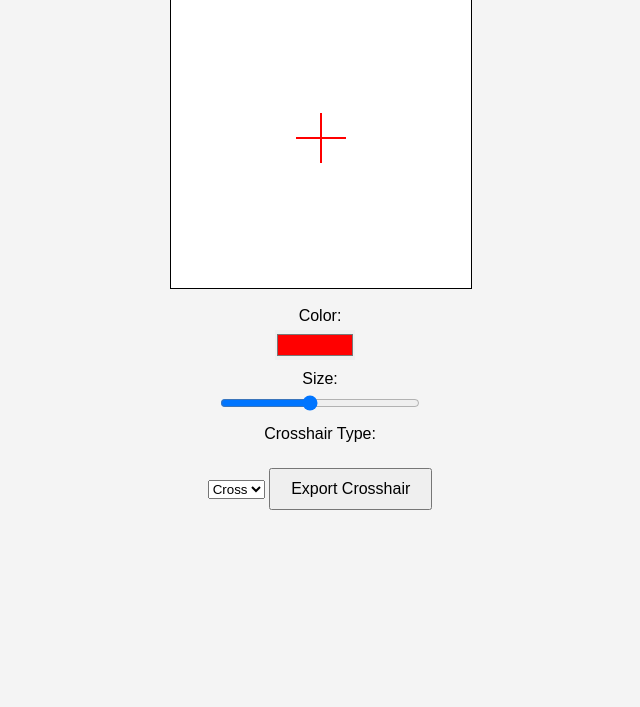
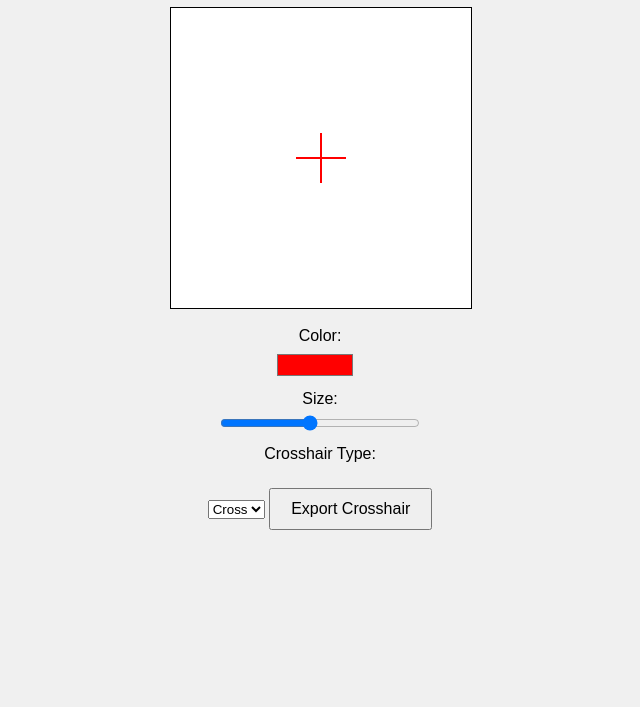
Before and after one commit to letrovos/CustomCrs, a plain HTML site: page index.html in a window 1280 px wide. Shown: the part 93-800 px from the top of the page, without its empty margins (320-960 px from the left). Drawn offline with Linux system fonts and the light colour scheme.

Commit message:
Update style.css

```diff
--- a/style.css
+++ b/style.css
@@ -1,7 +1,9 @@
 body {
     font-family: Arial, sans-serif;
     text-align: center;
-    background-color: #f4f4f4;
+    background-color: #f0f0f0;
+    margin: 0;
+    padding: 20px;
 }
 
 h1 {
```
